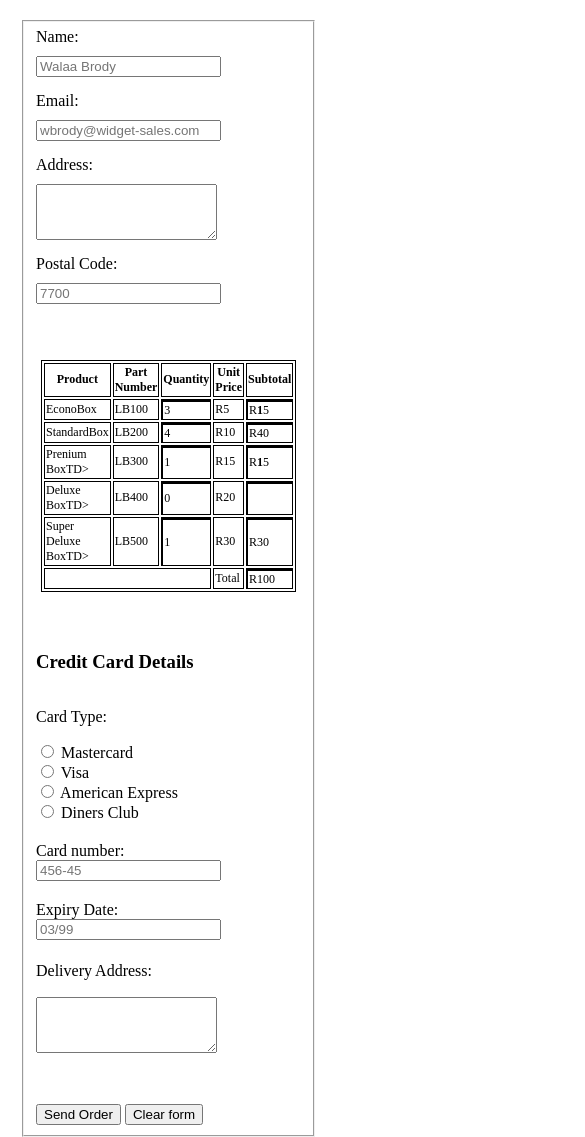
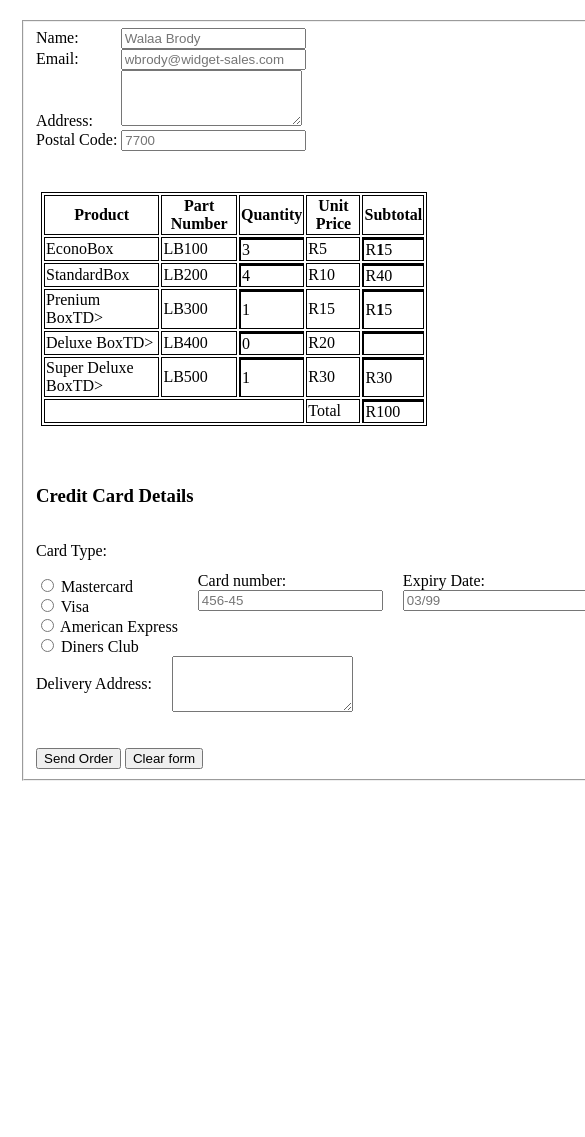
Before and after one commit to Bokjin2417/form, a plain HTML site: page index.html in a window 390 px wide. Shown: the whole page, 585 px wide, since content can reach past the window. After the commit the page ends 844 px from the top, so only its background shows below. Drawn offline with Linux system fonts and the light colour scheme.

Commit message:
Update index.html

```diff
--- a/index.html
+++ b/index.html
@@ -27,33 +27,8 @@ td,th
 
 .input-textarea{
     height: 50px;
-
-}
-.form-group {
-    display: flex;
-    flex-wrap: wrap; /* Allow wrapping on small screens */
-    gap: 15px;
-    margin-bottom: 15px;
 }
 
-.form-group div {
-    flex: 1; /* Make form items flexible */
-}
-
-/* Media Queries for Mobile Devices */
-@media screen and (max-width: 768px) {
-    table {
-        font-size: 12px; /* Adjust font size for small screens */
-    }
-
-    .form-group div {
-        flex: 100%; /* Stack the inputs vertically on small screens */
-    }
-
-@media screen and (max-width: 480px) {
-    .form-group {
-        gap: 10px;
-    }
 
 
     </style>
```
